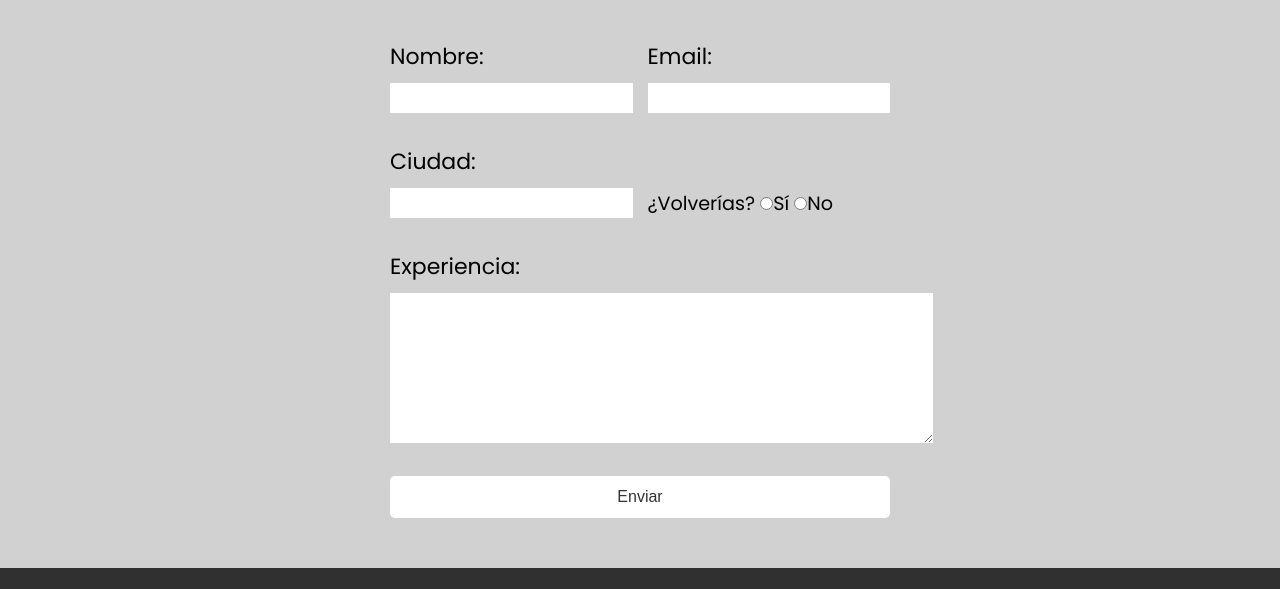
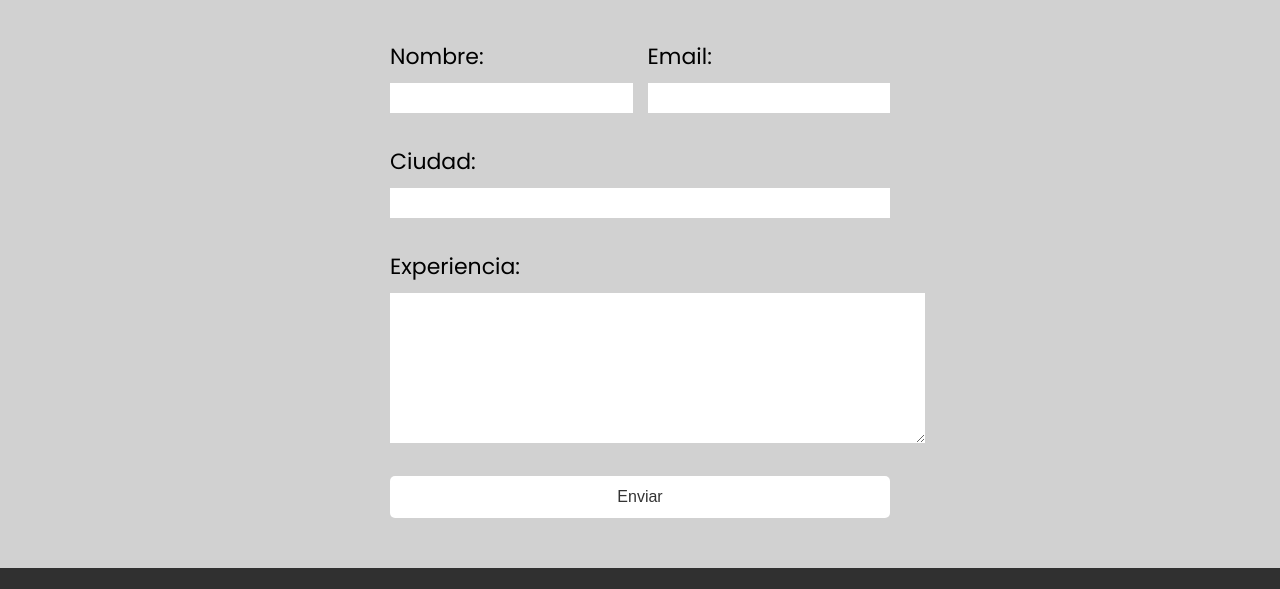
Before and after one commit to MarcoApunto/aventuraViajera, a plain HTML site: page srcs/contacto.html in a window 1280 px wide. Shown: the part 180-769 px from the top of the page. Drawn offline with Linux system fonts and the light colour scheme.

Commit message:
deleted checkbox - ugly format

```diff
--- a/css/style.css
+++ b/css/style.css
@@ -122,7 +122,7 @@ img {
 }
 
 .flex-input>div {
-	width: 50%;
+	width: 100%;
 	display: flex;
 	flex-direction: column-reverse;
 }
--- a/srcs/contacto.html
+++ b/srcs/contacto.html
@@ -42,18 +42,11 @@
 						<input type="text" name="ciudad" id="city" class="form-input">
 						<label type="text" name="ciudad" id="citylabel" class="form-label">Ciudad:</label>
 					</div>
-					<div>
-						<div>
-							<label>¿Volverías?</label>
-							<label><input type="radio" name="option" id="option-yes" class="radio">Sí</label>
-							<label><input type="radio" name="option" id="option-no" >No</label>
-						</div>
-					</div>
 				</div>
 				<br />
 				<div class="flex-textarea">
 					<label type="text" name="experience" id="experience" class="form-label">Experiencia:</label>
-					<textarea name="message" id="message" cols="66" rows="10"></textarea>
+					<textarea name="message" id="message" cols="65" rows="10"></textarea>
 				</div>
 				<div>
 					<input type="submit" class="form-btn" value="Enviar">
```
